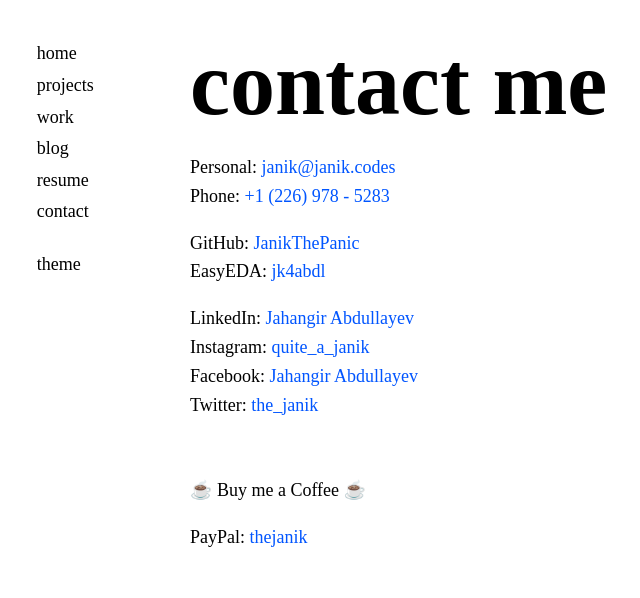
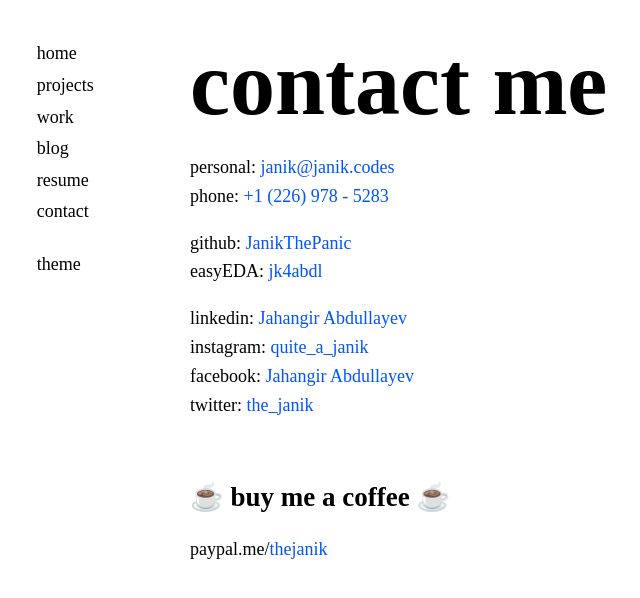
Before and after one commit to JanikThePanic/my-site, a React (Create React App) app: page /contact in a window 1280 px wide. Shown: the top 598 px of the page, without its empty margins (8-648 px from the left). Built offline with nearby package versions, Linux system fonts and the light colour scheme.

Commit message:
style :D :womans_clothes:

```diff
--- a/src/components/SupportMe.js
+++ b/src/components/SupportMe.js
@@ -6,15 +6,15 @@ function SupportMe() {
 			<br />
 
 			{/* if you are seeing this, pls donate */}
-			<h2>Support Me</h2>
+			<h2>☕ buy me a coffee ☕</h2>
 			<p>
-				Support my projects at{" "}
+				paypal.me/
 				<a
 					href="https://www.paypal.me/thejanik"
 					target="_blank"
 					rel="noopener noreferrer"
 				>
-					paypal.me/thejanik
+					thejanik
 				</a>
 			</p>
 		</Fragment>
--- a/src/components/pages/404.js
+++ b/src/components/pages/404.js
@@ -9,10 +9,10 @@ function NotFoundPage() {
 			</Helmet>
 			<h1 className="page-title">404</h1>
 
-			<p>You appear lost.</p>
-			<p>This page does not seam to exist.</p>
+			<p>you're lost buddy.</p>
+			<p>this page doesn't exist.</p>
 			<p>
-				Back to <a href="/index.html">janik.codes</a>.
+				back to <a href="/index.html">janik.codes</a>.
 			</p>
 		</div>
 	);
--- a/src/components/pages/contact.js
+++ b/src/components/pages/contact.js
@@ -1,5 +1,6 @@
 import React from "react";
 import { Helmet } from "react-helmet";
+import SupportMe from "../SupportMe";
 
 /* eslint-disable */
 
@@ -12,14 +13,14 @@ function contact() {
 			<h1 className="page-title">contact me</h1>
 			<p>
 				{/* Work: <a href="mailto:j4abdull@uwaterloo.ca">j4abdull@uwaterloo.ca</a> <br /> */}
-				Personal:{" "}
+				personal:{" "}
 				<a href="mailto:janik@janik.codes">janik@janik.codes</a>
 				<br />
-				Phone: <a href="tel:+1-226-978-5283">+1 (226) 978 - 5283</a>
+				phone: <a href="tel:+1-226-978-5283">+1 (226) 978 - 5283</a>
 			</p>
 			<p></p>
 			<p>
-				GitHub:{" "}
+				github:{" "}
 				<a
 					href="https://github.com/JanikThePanic"
 					target="_blank"
@@ -37,7 +38,7 @@ function contact() {
 					JanikDesign
 				</a> */}
 				<br />
-				EasyEDA:{" "}
+				easyEDA:{" "}
 				<a
 					href="https://easyeda.com/jk4abdl/"
 					target="_blank"
@@ -47,7 +48,7 @@ function contact() {
 				</a>
 			</p>
 			<p>
-				LinkedIn:{" "}
+				linkedin:{" "}
 				<a
 					href="https://www.linkedin.com/in/jahangir-janik-abdullayev-303a11188/"
 					target="_blank"
@@ -56,7 +57,7 @@ function contact() {
 					Jahangir Abdullayev
 				</a>
 				<br />
-				Instagram:{" "}
+				instagram:{" "}
 				<a
 					href="https://www.instagram.com/quite_a_janik/"
 					target="_blank"
@@ -65,7 +66,7 @@ function contact() {
 					quite_a_janik
 				</a>
 				<br />
-				Facebook:{" "}
+				facebook:{" "}
 				<a
 					href="https://www.facebook.com/janiktitor"
 					target="_blank"
@@ -74,7 +75,7 @@ function contact() {
 					Jahangir Abdullayev
 				</a>
 				<br />
-				Twitter:{" "}
+				twitter:{" "}
 				<a
 					href="https://twitter.com/the_janik"
 					target="_blank"
@@ -83,18 +84,7 @@ function contact() {
 					the_janik
 				</a>
 			</p>
-			<br />
-			<p>☕ Buy me a Coffee ☕</p>
-			<p>
-				PayPal:{" "}
-				<a
-					href="https://www.paypal.me/thejanik"
-					target="_blank"
-					rel="noopener noreferrer"
-				>
-					thejanik
-				</a>
-			</p>
+			<SupportMe />
 		</div>
 	);
 }
--- a/src/components/pages/work/DisplayBlock.js
+++ b/src/components/pages/work/DisplayBlock.js
@@ -24,7 +24,7 @@ export default function DisplayBlock(props) {
 			{/* if 1, dont show, if more than 9, show 9+ */}
 			{props.count > 1 ? (
 				<div className="displayCount">
-					{props.count > 9 ? "9+" : props.count}
+					<p>{props.count > 9 ? "9+" : props.count}</p>
 				</div>
 			) : null}
 
--- a/src/css/work.css
+++ b/src/css/work.css
@@ -89,6 +89,10 @@
 	border-radius: 50%;
 	top: 0.5em;
 	right: 0.5em;
+}
+.displayCount p {
+	position: relative;
+	bottom: 0.15em;
 }
 
 /* shows the title when hovered */
```
